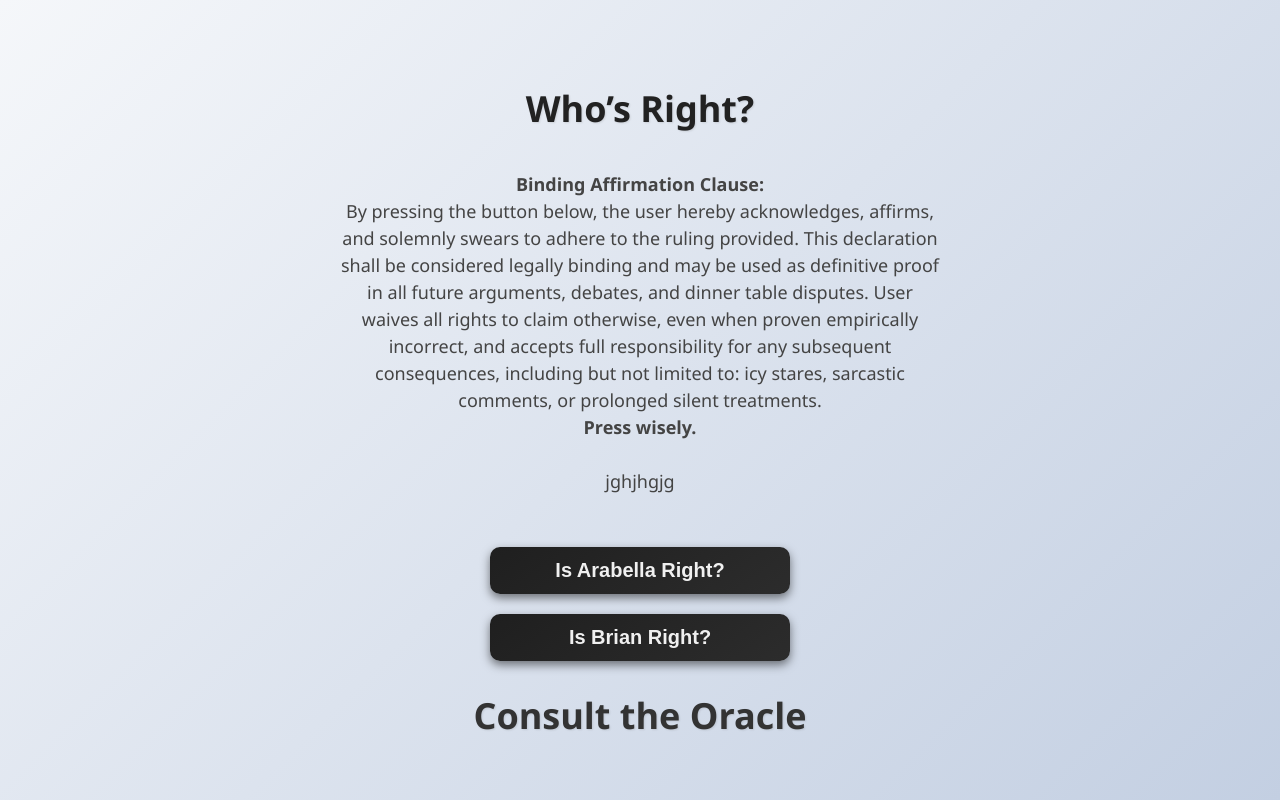
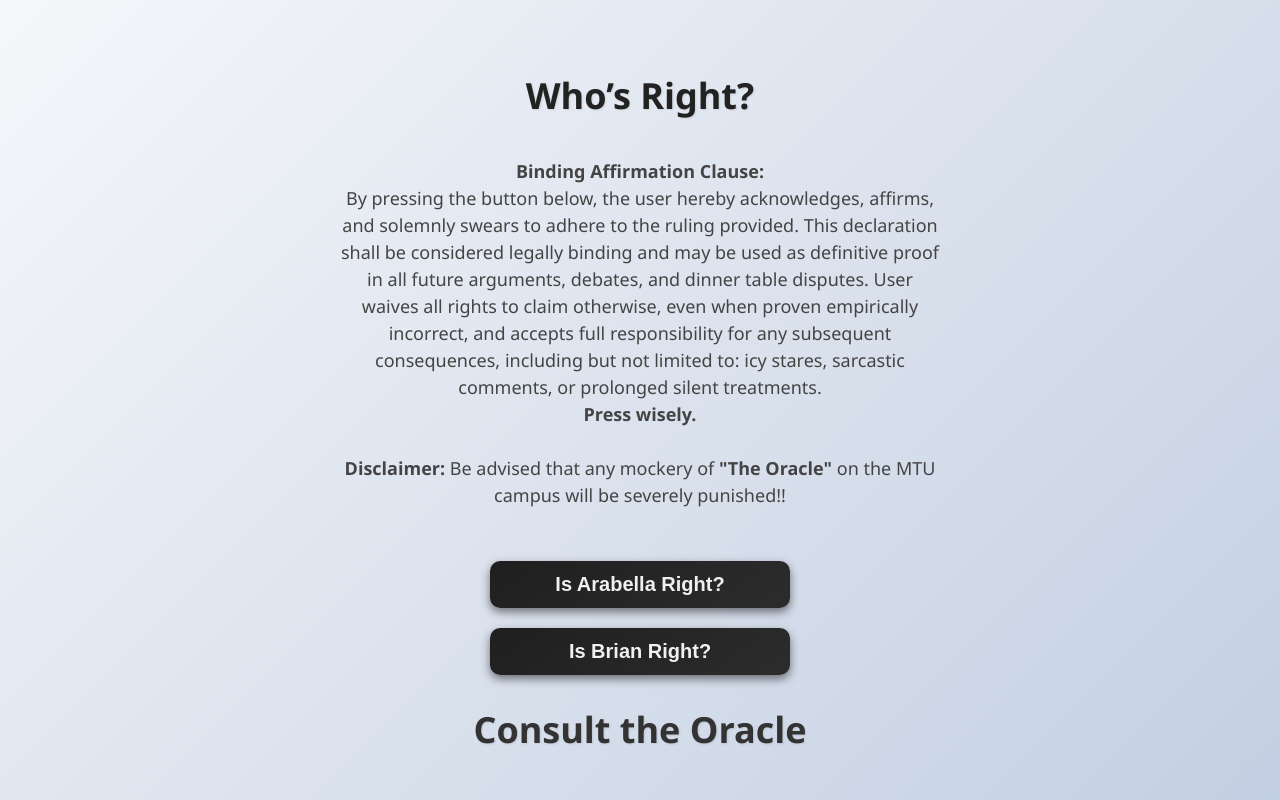
Before and after one commit to brnosullivan/who-is-right, a plain HTML site: page index.html in a window 1280 px wide. Drawn offline with Linux system fonts and the light colour scheme.

Commit message:
Update index.html

```diff
--- a/index.html
+++ b/index.html
@@ -113,13 +113,14 @@
         <b>Binding Affirmation Clause:</b> <br> By pressing the button below, the user hereby acknowledges, affirms, and solemnly swears to adhere to the ruling provided.
         This declaration shall be considered legally binding and may be used as definitive proof in all future arguments, debates, and dinner table disputes.
         User waives all rights to claim otherwise, even when proven empirically incorrect, and accepts full responsibility for any subsequent consequences,
-        including but not limited to: icy stares, sarcastic comments, or prolonged silent treatments. <br> <b>Press wisely.</b> <br><br>jghjhgjg<br><br>
+        including but not limited to: icy stares, sarcastic comments, or prolonged silent treatments. <br> <b>Press wisely.</b> <br><br><b>Disclaimer:</b> Be advised that any mockery of
+         <b>"The Oracle"</b> on the MTU campus will be severely punished!!<br><br>
     </p>
     <div id="buttons">
         <button id="checkArabella">Is Arabella Right?</button>
         <button id="checkBrian">Is Brian Right?</button>
     </div>
-    <div id="answer">Consult the Oracle</div>
+    <div id="answer">Consult the Oracle!</div>
     <canvas id="fireworks"></canvas>
 
     <script>
```
